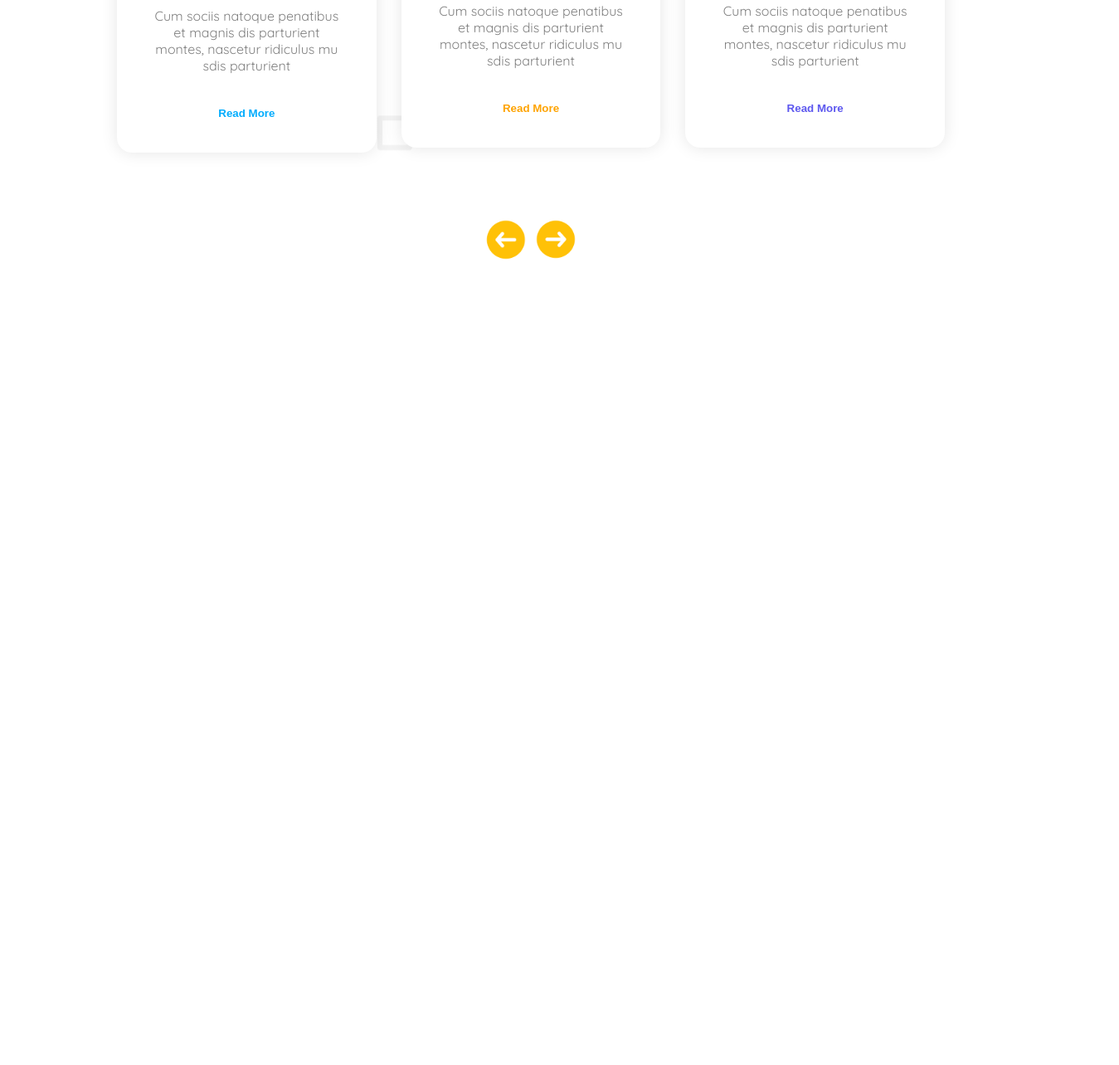
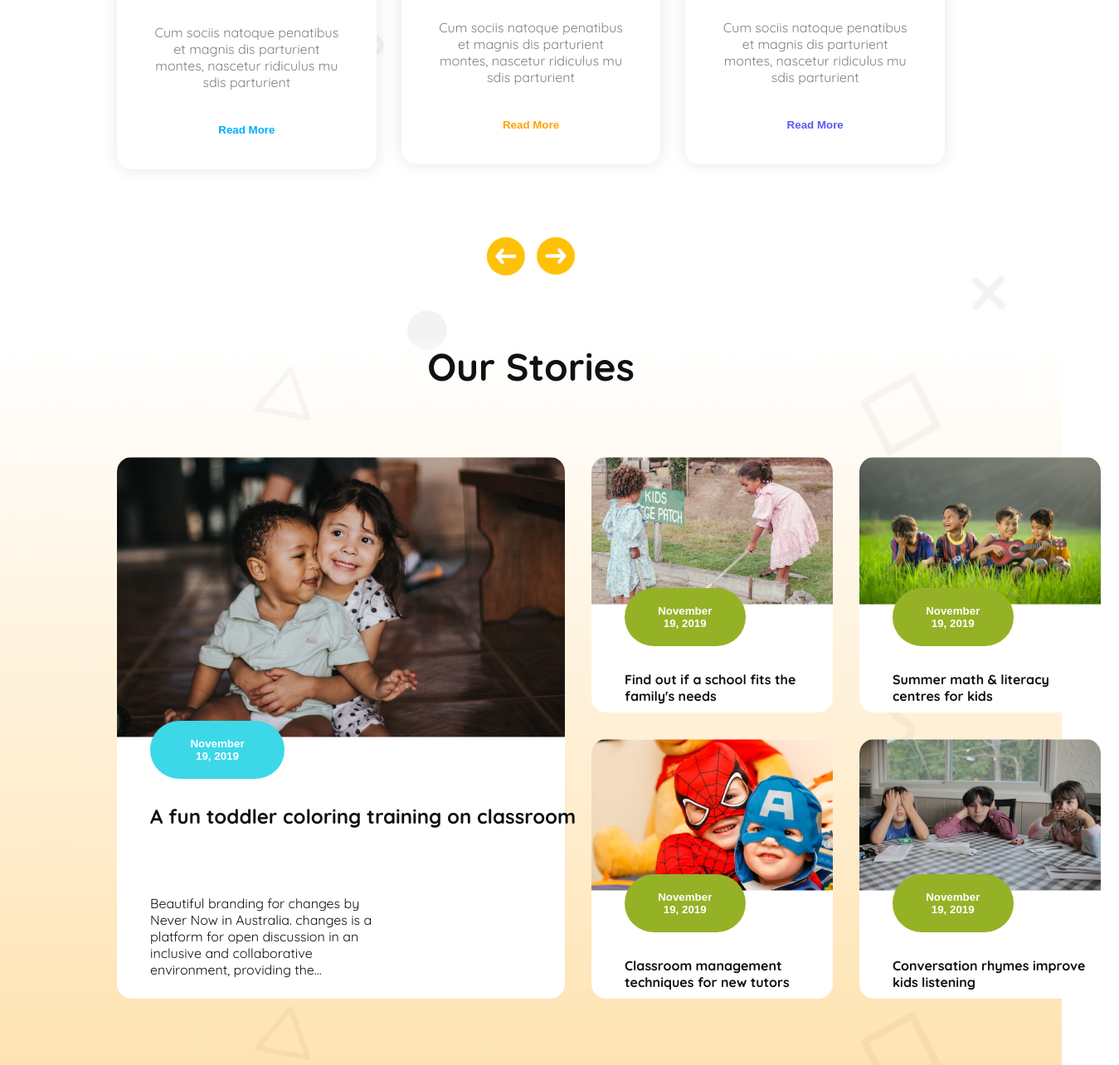
Before and after one commit to JobaerTamim7/Kids-School, a plain HTML site: page index.html in a window 1280 px wide. Shown: the part 1137-2421 px from the top of the page at 83% size, 1349 px wide, since content can reach past the window. Before the commit the page ends 1450 px from the top, so only its background shows below. Drawn offline with Linux system fonts and the light colour scheme.

Commit message:
stroies ok

```diff
--- a/index.html
+++ b/index.html
@@ -74,6 +74,45 @@
                 <img src="assets/arrow.png" alt="Arrow">
             </div>
         </section>
+        <section id="story">
+            <header>Our Stories</header>
+            <div class="card-container">
+                <div id="story-1" class="card">
+                    <img src="assets/story-1.png" alt="">
+
+                    <button class="card-btn">November 19, 2019</button>
+                    <p class="title">A fun toddler coloring training on
+                        classroom</p>
+                    <p class="text">Beautiful branding for changes by Never Now in Australia.
+                        changes is a platform for open discussion in an inclusive and
+                        collaborative environment, providing the...</p>
+                </div>
+                <div id="story-2" class="card">
+                    <img src="assets/story-2.png" alt="">
+                    <button class="card-btn">November 19, 2019</button>
+                    <p class="title">Find out if a school fits the
+                        family's needs</p>
+                </div>
+                <div id="story-3" class="card">
+                    <img src="assets/story-3.png" alt="">
+                    <button class="card-btn">November 19, 2019</button>
+                    <p class="title">Summer math & literacy
+                        centres for kids</p>
+                </div>
+                <div id="story-4" class="card">
+                    <img src="assets/story-4.png" alt="">
+                    <button class="card-btn">November 19, 2019</button>
+                    <p class="title">Classroom management
+                        techniques for new tutors</p>
+                </div>
+                <div id="story-5" class="card">
+                    <img src="assets/story-5.png" alt="">
+                    <button class="card-btn">November 19, 2019</button>
+                    <p class="title">Conversation rhymes
+                        improve kids listening</p>
+                </div>
+            </div>
+        </section>
     </main>
 </body>
 
--- a/style.css
+++ b/style.css
@@ -17,17 +17,26 @@
 body {
   /* background: url("assets/bg.png"); */
   font-family: "Quicksand", serif;
-  margin: 0px 141px;
+
   color: var(--black);
 }
 
+section {
+  padding: 0px 141px;
+}
+
+@media screen and (max-width: 576px) {
+  section {
+    padding: 10px;
+  }
+}
 /* nav bar */
 
 nav {
   display: flex;
   justify-content: space-between;
   align-items: center;
-  padding: 20px 0;
+  padding: 20px 141px;
 }
 
 nav .logo {
@@ -71,13 +80,10 @@ nav .menu-icon {
     font-size: 14px;
   }
 
-  body {
-    margin: 0 20px;
-  }
-
   nav {
     border-bottom: 2px solid var(--yellow);
     background: none;
+    padding: 20px 0;
   }
 
   nav .logo h1,
@@ -100,6 +106,7 @@ header #hero {
   justify-content: space-between;
   align-items: center;
   gap: 3.125rem;
+  margin-bottom: 80px;
 }
 
 header #hero .text-content {
@@ -138,7 +145,7 @@ header #hero img {
     flex-direction: column;
     align-items: center;
     justify-content: center;
-    gap: 1.25rem;
+    gap: 3.125rem;
   }
 
   header #hero .text-content {
@@ -173,6 +180,7 @@ main {
 
 #curriculum header {
   font-size: 2.875rem;
+  font-weight: 700;
   text-align: center;
   margin-bottom: 80px;
 }
@@ -183,6 +191,23 @@ main {
   align-items: center;
   gap: 1.875rem;
   margin-bottom: 5rem;
+}
+
+#curriculum .card {
+  display: flex;
+  flex-direction: column;
+  align-items: center;
+  justify-content: center;
+  border-radius: 18px;
+  padding: 2.5rem;
+  background: linear-gradient(
+      180deg,
+      rgb(222, 245, 255),
+      rgba(255, 255, 255, 0) 40%
+    ),
+    rgb(255, 255, 255);
+  box-shadow: 0 0 20px rgba(0, 0, 0, 0.1);
+  gap: 2.5rem;
 }
 
 #curriculum .card-container .card:nth-child(2) {
@@ -201,23 +226,6 @@ main {
       rgba(255, 255, 255, 0) 40%
     ),
     rgb(255, 255, 255);
-}
-
-#curriculum .card {
-  display: flex;
-  flex-direction: column;
-  align-items: center;
-  justify-content: center;
-  border-radius: 18px;
-  padding: 2.5rem;
-  background: linear-gradient(
-      180deg,
-      rgb(222, 245, 255),
-      rgba(255, 255, 255, 0) 40%
-    ),
-    rgb(255, 255, 255);
-  box-shadow: 0 0 20px rgba(0, 0, 0, 0.1);
-  gap: 2.5rem;
 }
 
 #curriculum .title {
@@ -256,7 +264,7 @@ main {
   align-items: center;
   gap: 0.625rem;
   width: 5%;
-  margin: auto;
+  margin: 80px auto;
 }
 
 #curriculum .arrow img {
@@ -272,3 +280,142 @@ main {
     display: none;
   }
 }
+
+/* Story section */
+
+#story {
+  background: linear-gradient(
+    0deg,
+    rgba(254, 163, 1, 0.3),
+    rgba(255, 255, 255, 0.3) 100%
+  );
+  padding-bottom: 80px;
+}
+
+#story header {
+  font-size: 2.875rem;
+  font-weight: 700;
+  text-align: center;
+  margin-bottom: 80px;
+}
+
+#story #story-1 {
+  grid-area: story-1;
+}
+#story #story-2 {
+  grid-area: story-2;
+}
+
+#story #story-3 {
+  grid-area: story-3;
+}
+
+#story #story-4 {
+  grid-area: story-4;
+}
+
+#story #story-5 {
+  grid-area: story-5;
+}
+
+#story .card-container {
+  display: grid;
+  grid-template-areas:
+    "story-1 story-2 story-3"
+    "story-1 story-4 story-5";
+  gap: 2rem;
+}
+
+#story .card {
+  display: flex;
+  flex-direction: column;
+  border-radius: 18px;
+  background-color: white;
+}
+
+#story .card:nth-child(1) .card-btn {
+  width: 30%;
+}
+
+#story .card .card-btn {
+  width: 50%;
+}
+
+#story .card .title {
+  font-size: 1rem;
+  font-weight: 700;
+  width: 80%;
+  padding: 10px 40px;
+}
+
+#story .card:nth-child(1) .title {
+  font-size: 1.5rem;
+  width: 100%;
+  margin-bottom: 70px;
+}
+
+#story .card:nth-child(1) .text {
+  width: 50%;
+  padding: 0 40px;
+}
+
+#story .card img {
+  border-top-left-radius: 18px;
+  border-top-right-radius: 18px;
+}
+
+#story .card-btn {
+  top: -20px;
+  right: -40px;
+  position: relative;
+  border: none;
+  font-weight: 700;
+  padding: 20px 40px;
+  border-radius: 47.93px;
+  background: rgb(149, 178, 38);
+  color: white;
+}
+
+#story .card:nth-child(1) .card-btn {
+  background: rgb(60, 216, 232);
+}
+
+@media screen and (max-width: 576px) {
+  #story .card-container {
+    grid-template-areas:
+      "story-2 story-3"
+      "story-4 story-5";
+    grid-template-columns: 1fr 1fr;
+    gap: 0.5rem;
+    padding: 20px;
+  }
+
+  #story .card:nth-child(1){
+    display: none;
+  }
+
+  #story .card{
+    width: 100%;
+  }
+  #story .card-btn {
+    top: -10px;
+    right: -20px;
+    position: relative;
+    border: none;
+    font-weight: 700;
+    padding: 5px 10px;
+    border-radius: 47.93px;
+    background: rgb(149, 178, 38);
+    color: white;
+    font-size: 10px;
+  }
+  #story .card img {
+    width: 100%;
+  }
+
+  #story .card .title {
+    padding: 0px 20px;
+    padding-bottom: 40px;
+  }
+
+}
```
